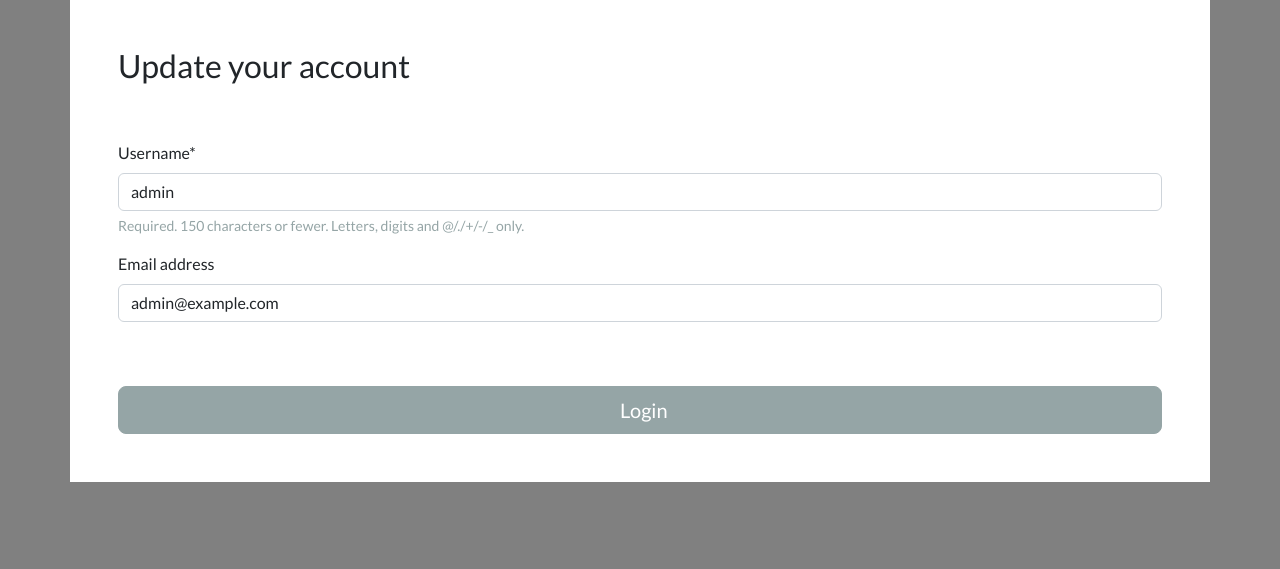
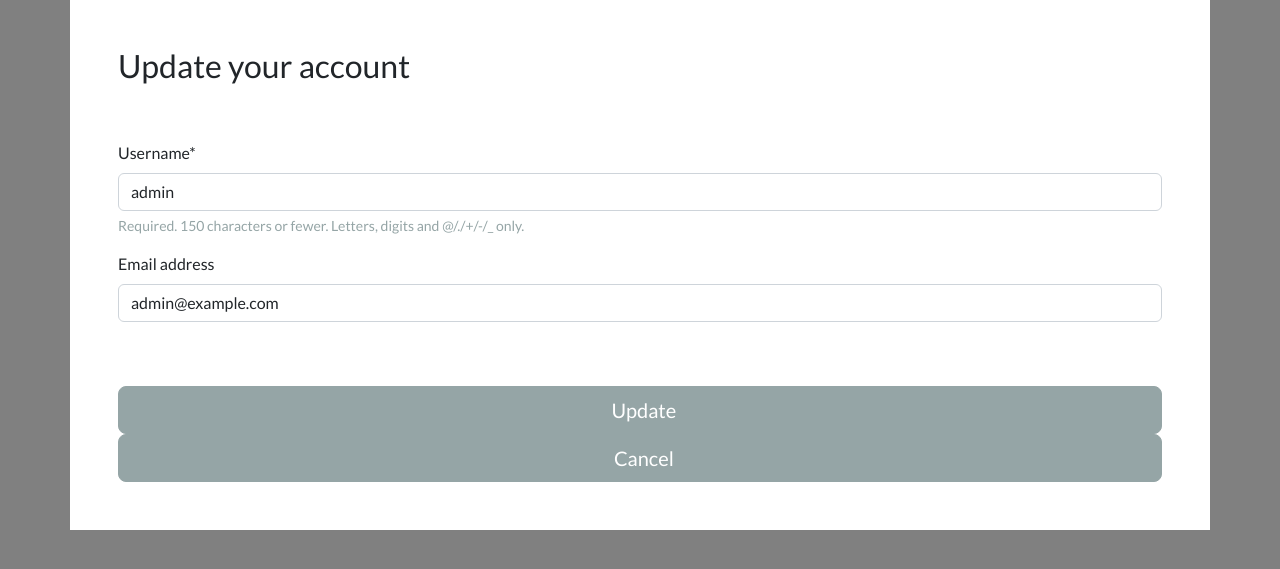
Before and after one commit to liberbell/dj11, a Django app: page /account/profile-management/ in a window 1280 px wide. Shown: the part 97-666 px from the top of the page. Run offline with Django 5.2, Linux system fonts and the light colour scheme; a user stored in the database is signed in; data comes from the database, SQL or seed files in the repository; some libraries are stand-ins or nearby versions.

Commit message:
profile_management2

```diff
--- a/ecommerce/account/templates/account/profile_management.html
+++ b/ecommerce/account/templates/account/profile_management.html
@@ -20,7 +20,9 @@
 
             {{ user_form.email | as_crispy_field }}
             <br><br>
-            <button type="submit" class="btn btn-secondary btn-lg w-100 btn-block p-2"> &nbsp; Login </button>
+            <button type="submit" class="btn btn-secondary btn-lg w-100 btn-block p-2"> &nbsp; Update </button>
+            <br>
+            <button type="submit" class="btn btn-secondary btn-lg w-100 btn-block p-2"> &nbsp; Cancel </button>
 
         </form>
     </div>
```
